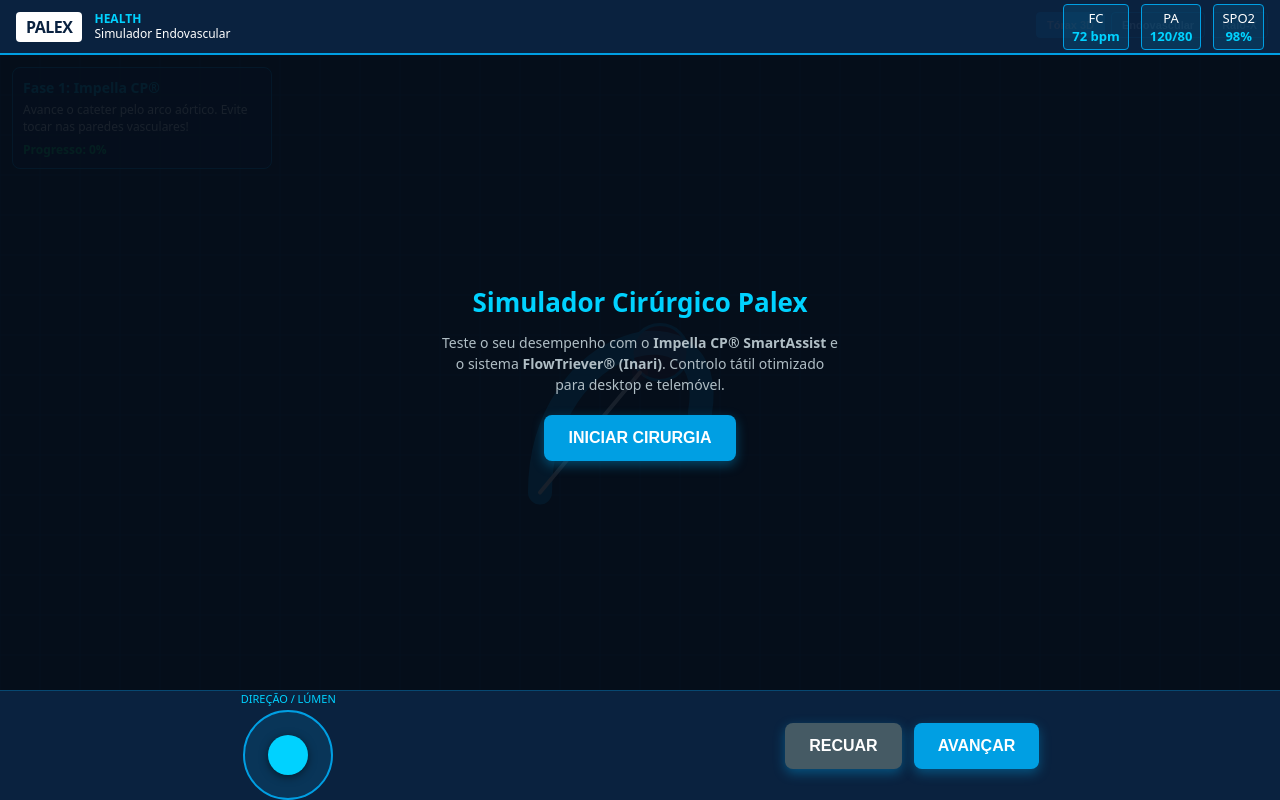
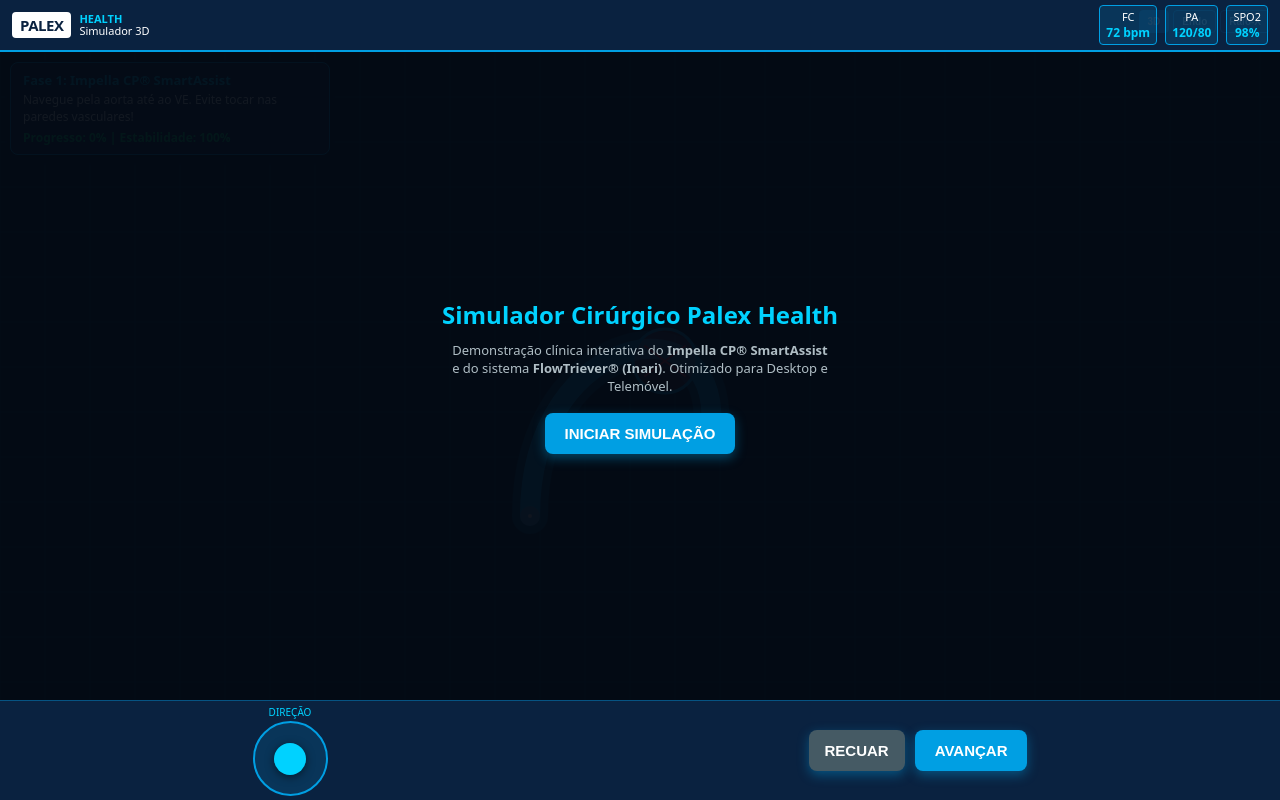
Before and after one commit to jfdacunha/paginas-web, a plain HTML site: page palex-health/index.html in a window 1280 px wide. Drawn offline with Linux system fonts and the light colour scheme.

Commit message:
Refactor styles and update UI elements in index.html

```diff
--- a/palex-health/index.html
+++ b/palex-health/index.html
@@ -11,8 +11,9 @@
             --palex-accent: #00D2FF;
             --danger: #FF334B;
             --success: #00E676;
+            --panel-bg: rgba(10, 34, 64, 0.92);
         }
-        * { box-sizing: border-box; margin: 0; padding: 0; user-select: none; }
+        * { box-sizing: border-box; margin: 0; padding: 0; user-select: none; -webkit-user-select: none; }
         body {
             background-color: var(--palex-dark);
             color: #FFFFFF;
@@ -24,49 +25,50 @@
             flex-direction: column;
         }
         header {
-            height: 55px;
-            background: rgba(10, 34, 64, 0.95);
+            height: 52px;
+            background: var(--panel-bg);
             border-bottom: 2px solid var(--palex-blue);
             display: flex;
             align-items: center;
             justify-content: space-between;
-            padding: 0 16px;
+            padding: 0 12px;
             z-index: 10;
+            flex-shrink: 0;
         }
         .brand {
             display: flex;
             align-items: center;
-            gap: 12px;
+            gap: 8px;
         }
         .logo-box {
             background: #FFF;
             color: var(--palex-dark);
             font-weight: 900;
-            padding: 4px 10px;
+            padding: 3px 8px;
             border-radius: 4px;
-            font-size: 16px;
+            font-size: 15px;
             letter-spacing: -0.5px;
         }
         .vitals {
             display: flex;
-            gap: 12px;
-            font-size: 13px;
+            gap: 8px;
+            font-size: 11px;
         }
         .vital-badge {
             background: rgba(0, 159, 227, 0.15);
             border: 1px solid var(--palex-blue);
-            padding: 4px 8px;
+            padding: 3px 6px;
             border-radius: 4px;
             display: flex;
             flex-direction: column;
             align-items: center;
         }
-        .vital-val { font-weight: bold; color: var(--palex-accent); }
+        .vital-val { font-weight: bold; color: var(--palex-accent); font-size: 12px; }
 
         #game-container {
             flex: 1;
             position: relative;
-            background: radial-gradient(circle at center, #112B4C 0%, #050E1A 100%);
+            background: radial-gradient(circle at center, #112B4C 0%, #040A14 100%);
             display: flex;
             justify-content: center;
             align-items: center;
@@ -79,55 +81,58 @@
         }
         .hud-overlay {
             position: absolute;
-            top: 12px;
-            left: 12px;
-            background: rgba(10, 34, 64, 0.85);
+            top: 10px;
+            left: 10px;
+            right: 10px;
+            background: rgba(10, 34, 64, 0.88);
             border: 1px solid var(--palex-blue);
-            padding: 10px;
+            padding: 8px 12px;
             border-radius: 8px;
             font-size: 12px;
             pointer-events: none;
-            max-width: 260px;
+            max-width: 320px;
+            box-shadow: 0 4px 12px rgba(0,0,0,0.5);
         }
-        .hud-overlay h3 { color: var(--palex-accent); margin-bottom: 4px; font-size: 14px; }
+        .hud-overlay h3 { color: var(--palex-accent); margin-bottom: 2px; font-size: 13px; }
 
         .mode-selector {
             position: absolute;
-            top: 12px;
-            right: 12px;
+            top: 10px;
+            right: 10px;
             display: flex;
-            gap: 6px;
+            gap: 4px;
             z-index: 5;
         }
         .mode-btn {
-            background: rgba(10, 34, 64, 0.8);
+            background: rgba(10, 34, 64, 0.85);
             border: 1px solid var(--palex-blue);
             color: #fff;
-            padding: 6px 10px;
+            padding: 5px 8px;
             border-radius: 4px;
-            font-size: 11px;
+            font-size: 10px;
             font-weight: bold;
             cursor: pointer;
         }
         .mode-btn.active { background: var(--palex-blue); }
 
         .controls-bar {
-            height: 110px;
-            background: rgba(10, 34, 64, 0.95);
-            border-top: 1px solid rgba(0, 159, 227, 0.3);
+            height: 100px;
+            background: var(--panel-bg);
+            border-top: 1px solid rgba(0, 159, 227, 0.4);
             display: flex;
             align-items: center;
             justify-content: space-around;
-            padding: 0 16px;
+            padding: 0 12px;
             z-index: 10;
+            flex-shrink: 0;
         }
         .btn-action {
             background: var(--palex-blue);
             color: #fff;
             border: none;
-            padding: 14px 24px;
+            padding: 12px 20px;
             border-radius: 8px;
-            font-size: 16px;
+            font-size: 15px;
             font-weight: bold;
             cursor: pointer;
             box-shadow: 0 4px 12px rgba(0,159,227,0.4);
@@ -135,8 +140,8 @@
         .btn-action:active { transform: scale(0.96); }
 
         .joystick-pad {
-            width: 90px;
-            height: 90px;
+            width: 75px;
+            height: 75px;
             background: rgba(0, 159, 227, 0.15);
             border: 2px solid var(--palex-blue);
             border-radius: 50%;
@@ -146,29 +151,28 @@
             align-items: center;
         }
         .joystick-knob {
-            width: 40px;
-            height: 40px;
+            width: 32px;
+            height: 32px;
             background: var(--palex-accent);
             border-radius: 50%;
             position: absolute;
             box-shadow: 0 2px 8px rgba(0,0,0,0.5);
-            transition: transform 0.1s ease;
         }
 
         .screen-modal {
             position: absolute;
             inset: 0;
-            background: rgba(5, 14, 26, 0.92);
+            background: rgba(4, 10, 20, 0.94);
             display: flex;
             flex-direction: column;
             justify-content: center;
             align-items: center;
             z-index: 100;
-            padding: 24px;
+            padding: 20px;
             text-align: center;
         }
-        .screen-modal h1 { color: var(--palex-accent); font-size: 26px; margin-bottom: 12px; }
-        .screen-modal p { max-width: 400px; margin-bottom: 20px; font-size: 14px; line-height: 1.5; color: #B0BEC5; }
+        .screen-modal h1 { color: var(--palex-accent); font-size: 24px; margin-bottom: 10px; }
+        .screen-modal p { max-width: 380px; margin-bottom: 18px; font-size: 13px; line-height: 1.4; color: #B0BEC5; }
     </style>
 </head>
 <body>
@@ -176,9 +180,9 @@
     <header>
         <div class="brand">
             <div class="logo-box">PALEX</div>
-            <div style="font-size: 12px; line-height: 1.2;">
+            <div style="font-size: 11px; line-height: 1.1;">
                 <strong style="color:var(--palex-accent)">HEALTH</strong><br>
-                <span>Simulador Endovascular</span>
+                <span>Simulador 3D</span>
             </div>
         </div>
         <div class="vitals">
@@ -189,37 +193,37 @@
     </header>
 
     <div class="mode-selector">
-        <button class="mode-btn active" onclick="setMode('3d')">Tórax 3D</button>
-        <button class="mode-btn" onclick="setMode('endo')">Endovascular</button>
+        <button class="mode-btn active" onclick="setMode('3d')">3D</button>
+        <button class="mode-btn" onclick="setMode('endo')">Endo</button>
         <button class="mode-btn" onclick="setMode('xray')">Raio-X</button>
     </div>
 
     <div id="game-container">
         <div class="hud-overlay">
-            <h3 id="hud-title">Fase 1: Impella CP®</h3>
-            <p id="hud-desc">Avance o cateter pelo arco aórtico. Evite tocar nas paredes vasculares!</p>
-            <div style="margin-top: 6px; font-weight: bold; color: var(--success);" id="hud-status">Progresso: 0%</div>
+            <h3 id="hud-title">Fase 1: Impella CP® SmartAssist</h3>
+            <p id="hud-desc">Navegue pela aorta até ao VE. Evite tocar nas paredes vasculares!</p>
+            <div style="margin-top: 4px; font-weight: bold; color: var(--success);" id="hud-status">Progresso: 0% | Estabilidade: 100%</div>
         </div>
 
         <canvas id="simCanvas"></canvas>
 
         <div id="startModal" class="screen-modal">
-            <h1>Simulador Cirúrgico Palex</h1>
-            <p>Teste o seu desempenho com o <strong>Impella CP® SmartAssist</strong> e o sistema <strong>FlowTriever® (Inari)</strong>. Controlo tátil otimizado para desktop e telemóvel.</p>
-            <button class="btn-action" onclick="startGame()">INICIAR CIRURGIA</button>
+            <h1>Simulador Cirúrgico Palex Health</h1>
+            <p>Demonstração clínica interativa do <strong>Impella CP® SmartAssist</strong> e do sistema <strong>FlowTriever® (Inari)</strong>. Otimizado para Desktop e Telemóvel.</p>
+            <button class="btn-action" onclick="startGame()">INICIAR SIMULAÇÃO</button>
         </div>
     </div>
 
     <div class="controls-bar">
         <div style="display:flex; flex-direction:column; align-items:center;">
-            <span style="font-size:11px; color:var(--palex-accent); margin-bottom:4px;">DIREÇÃO / LÚMEN</span>
+            <span style="font-size:10px; color:var(--palex-accent); margin-bottom:2px;">DIREÇÃO</span>
             <div class="joystick-pad" id="joyPad">
                 <div class="joystick-knob" id="joyKnob"></div>
             </div>
         </div>
-        <div style="display:flex; gap:12px;">
-            <button class="btn-action" id="btnBackward" style="background:#455A64;">RECUAR</button>
-            <button class="btn-action" id="btnForward">AVANÇAR</button>
+        <div style="display:flex; gap:10px;">
+            <button class="btn-action" id="btnBackward" style="background:#455A64; padding: 12px 16px;">RECUAR</button>
+            <button class="btn-action" id="btnForward" style="padding: 12px 20px;">AVANÇAR</button>
         </div>
     </div>
 
@@ -238,16 +242,14 @@
         window.addEventListener('resize', resize);
         resize();
 
-        let gameState = 'START'; // START, PLAYING, CONSOLE, WIN, FAIL
-        let currentDevice = 'IMPELLA'; // IMPELLA, FLOWTRIEVER
-        let cameraMode = '3d'; // 3d, endo, xray
-        let progress = 0; // 0 to 100
+        let gameState = 'START';
+        let currentDevice = 'IMPELLA';
+        let cameraMode = '3d';
+        let progress = 0;
         let stability = 100;
-        let hits = 0;
+        let valveTimer = 0;
         let valveOpen = false;
-        let valveTimer = 0;
 
-        // Control state
         let movingForward = false;
         let movingBackward = false;
         let steeringOffset = { x: 0, y: 0 };
@@ -263,7 +265,7 @@
             gameState = 'PLAYING';
         }
 
-        // Joystick interaction
+        // Joystick
         const joyPad = document.getElementById('joyPad');
         const joyKnob = document.getElementById('joyKnob');
         let joyActive = false;
@@ -275,7 +277,7 @@
             let dx = clientX - cx;
             let dy = clientY - cy;
             const dist = Math.sqrt(dx*dx + dy*dy);
-            const maxR = 30;
+            const maxR = 25;
             if (dist > maxR) {
                 dx = (dx / dist) * maxR;
                 dy = (dy / dist) * maxR;
@@ -294,7 +296,6 @@
         document.getElementById('btnBackward').addEventListener('pointerdown', () => { movingBackward = true; });
         document.getElementById('btnBackward').addEventListener('pointerup', () => { movingBackward = false; });
 
-        // Game Loop
         let lastTime = performance.now();
         function loop(timestamp) {
             const dt = (timestamp - lastTime) / 1000;
@@ -302,139 +303,197 @@
 
             update(dt);
             render();
-
             requestAnimationFrame(loop);
         }
 
         function update(dt) {
             if (gameState !== 'PLAYING') return;
 
-            // Valve timing cycle (~45 BPM = 1.33s per cycle)
             valveTimer += dt;
             if (valveTimer > 1.33) valveTimer = 0;
-            valveOpen = (valveTimer > 0.3 && valveTimer < 1.0); // Wide open window
+            valveOpen = (valveTimer > 0.35 && valveTimer < 0.95);
 
-            // Movement
-            if (progress < 88) {
-                if (movingForward) progress += dt * 15;
-                if (movingBackward) progress -= dt * 20;
-                progress = Math.max(0, Math.min(88, progress));
+            if (progress < 85) {
+                if (movingForward) progress += dt * 14;
+                if (movingBackward) progress -= dt * 18;
+                progress = Math.max(0, Math.min(85, progress));
 
-                // Check wall collision based on steering offset
-                if (Math.abs(steeringOffset.x) > 0.7 || Math.abs(steeringOffset.y) > 0.7) {
-                    stability -= dt * 15;
-                    hits++;
+                if (Math.abs(steeringOffset.x) > 0.65 || Math.abs(steeringOffset.y) > 0.65) {
+                    stability -= dt * 12;
                     if (stability <= 0) {
+                        stability = 0;
                         gameState = 'FAIL';
+                        showFailModal();
                     }
                 }
             } else {
-                // Auto lock at target
                 gameState = 'CONSOLE';
-                showConsoleModal();
+                if (currentDevice === 'IMPELLA') showImpellaConsole();
+                else showFlowTrieverConsole();
             }
 
-            // HUD update
             document.getElementById('hud-status').innerText = `Progresso: ${Math.round(progress)}% | Estabilidade: ${Math.round(stability)}%`;
         }
 
-        function showConsoleModal() {
+        function showFailModal() {
+            const modal = document.createElement('div');
+            modal.id = 'failModal';
+            modal.className = 'screen-modal';
+            modal.innerHTML = `
+                <h1 style="color:var(--danger)">Estabilidade Crítica</h1>
+                <p>O contacto excessivo com a parede vascular causou instabilidade hemodinâmica.</p>
+                <button class="btn-action" onclick="location.reload()">TENTAR NOVAMENTE</button>
+            `;
+            document.getElementById('game-container').appendChild(modal);
+        }
+
+        function showImpellaConsole() {
             if (document.getElementById('consoleModal')) return;
             const modal = document.createElement('div');
             modal.id = 'consoleModal';
             modal.className = 'screen-modal';
             modal.innerHTML = `
-                <h1>Consola SmartAssist® Ativa</h1>
-                <p>Cateter posicionado com sucesso no Ventrículo Esquerdo. Selecione o nível de suporte P-8 para otimizar o débito cardíaco.</p>
-                <div style="display:flex; gap:10px; margin-bottom:20px;">
-                    <button class="mode-btn" onclick="setPower('P-4')">P-4</button>
-                    <button class="mode-btn" onclick="setPower('P-6')">P-6</button>
-                    <button class="mode-btn active" onclick="setPower('P-8')">P-8 (Ideal)</button>
-                    <button class="mode-btn" onclick="setPower('P-9')">P-9</button>
+                <h1>Consola SmartAssist®</h1>
+                <p>Posicionado no Ventrículo Esquerdo. Ajuste o nível de suporte P-8 para otimizar o débito cardíaco.</p>
+                <div style="display:flex; gap:8px; margin-bottom:18px;">
+                    <button class="mode-btn" onclick="selectP('P-4')" style="padding:10px 14px;">P-4</button>
+                    <button class="mode-btn" onclick="selectP('P-6')" style="padding:10px 14px;">P-6</button>
+                    <button class="mode-btn active" id="p8btn" onclick="selectP('P-8')" style="padding:10px 14px;">P-8 (Ideal)</button>
+                    <button class="mode-btn" onclick="selectP('P-9')" style="padding:10px 14px;">P-9</button>
                 </div>
-                <button class="btn-action" onclick="finishImpella()">CONFIRMAR SUPORTE</button>
+                <button class="btn-action" onclick="nextPhase()">INICIAR FLOWTRIEVER®</button>
             `;
             document.getElementById('game-container').appendChild(modal);
         }
 
-        window.setPower = function(p) {
+        window.selectP = function(lvl) {
             document.querySelectorAll('#consoleModal .mode-btn').forEach(b => b.classList.remove('active'));
             event.target.classList.add('active');
-        };
+        }
 
-        window.finishImpella = function() {
+        window.nextPhase = function() {
             document.getElementById('consoleModal').remove();
             currentDevice = 'FLOWTRIEVER';
             progress = 0;
             stability = 100;
             document.getElementById('hud-title').innerText = 'Fase 2: FlowTriever® (Inari)';
-            document.getElementById('hud-desc').innerText = 'Avance para a artéria pulmonar e expanda os discos de nitinol.';
+            document.getElementById('hud-desc').innerText = 'Avance para a artéria pulmonar e aspire o trombo com os discos de nitinol.';
             gameState = 'PLAYING';
-        };
+        }
+
+        function showFlowTrieverConsole() {
+            if (document.getElementById('consoleModal')) return;
+            const modal = document.createElement('div');
+            modal.id = 'consoleModal';
+            modal.className = 'screen-modal';
+            modal.innerHTML = `
+                <h1>Sistema FlowTriever®</h1>
+                <p>Discos de nitinol expandidos com sucesso. Acione a seringa de vácuo de 60cc para extração do trombo.</p>
+                <button class="btn-action" onclick="victory()">CONCLUIR PROCEDIMENTO</button>
+            `;
+            document.getElementById('game-container').appendChild(modal);
+        }
+
+        window.victory = function() {
+            document.getElementById('consoleModal').remove();
+            const modal = document.createElement('div');
+            modal.className = 'screen-modal';
+            modal.innerHTML = `
+                <h1 style="color:var(--success)">Procedimento Bem-Sucedido!</h1>
+                <p>Suporte hemodinâmico com Impella CP® e trombectomia FlowTriever® executados com sucesso perfeito.</p>
+                <button class="btn-action" onclick="location.reload()">NOVA CIRURGIA</button>
+            `;
+            document.getElementById('game-container').appendChild(modal);
+        }
 
         function render() {
             ctx.clearRect(0, 0, width, height);
 
-            // Background grid / X-Ray / 3D Torso simulation
+            // Background theme based on mode
             if (cameraMode === 'xray') {
-                ctx.fillStyle = '#050E1A';
+                ctx.fillStyle = '#030D1A';
                 ctx.fillRect(0, 0, width, height);
-                ctx.strokeStyle = 'rgba(0, 210, 255, 0.15)';
+                ctx.strokeStyle = 'rgba(0, 210, 255, 0.12)';
             } else if (cameraMode === 'endo') {
-                ctx.fillStyle = '#1A0505';
+                ctx.fillStyle = '#1C0608';
                 ctx.fillRect(0, 0, width, height);
-                ctx.strokeStyle = 'rgba(255, 51, 75, 0.2)';
+                ctx.strokeStyle = 'rgba(255, 51, 75, 0.15)';
             } else {
-                ctx.fillStyle = '#081628';
+                ctx.fillStyle = '#071526';
                 ctx.fillRect(0, 0, width, height);
-                ctx.strokeStyle = 'rgba(0, 159, 227, 0.2)';
+                ctx.strokeStyle = 'rgba(0, 159, 227, 0.12)';
             }
 
-            // Draw grid lines
+            // Grid lines
             ctx.lineWidth = 1;
-            for (let x = 0; x < width; x += 40) {
+            for (let x = 0; x < width; x += 45) {
                 ctx.beginPath(); ctx.moveTo(x, 0); ctx.lineTo(x, height); ctx.stroke();
             }
-            for (let y = 0; y < height; y += 40) {
+            for (let y = 0; y < height; y += 45) {
                 ctx.beginPath(); ctx.moveTo(0, y); ctx.lineTo(width, y); ctx.stroke();
             }
 
-            // Draw Heart & Aorta S-Curve
             const cx = width / 2;
-            const cy = height / 2;
+            const cy = height / 2 + 10;
 
+            // Realistic 3D Torso / Heart Silhouette & Aorta S-Curve
+            ctx.beginPath();
+            ctx.strokeStyle = cameraMode === 'xray' ? 'rgba(0,210,255,0.4)' : 'rgba(0,159,227,0.3)';
+            ctx.lineWidth = 36;
+            ctx.lineCap = 'round';
+            ctx.lineJoin = 'round';
+            ctx.moveTo(cx - 110, cy + 130);
+            ctx.bezierCurveTo(cx - 110, cy - 60, cx + 90, cy - 90, cx + 70, cy + 50);
+            ctx.stroke();
+
+            // Inner lumen vessel core
             ctx.beginPath();
             ctx.strokeStyle = cameraMode === 'xray' ? '#00D2FF' : '#009FE3';
-            ctx.lineWidth = 24;
-            ctx.lineCap = 'round';
-            ctx.lineJoin = 'round';
-            ctx.moveTo(cx - 100, cy + 120);
-            ctx.bezierCurveTo(cx - 100, cy - 40, cx + 80, cy - 80, cx + 60, cy + 40);
+            ctx.lineWidth = 20;
+            ctx.moveTo(cx - 110, cy + 130);
+            ctx.bezierCurveTo(cx - 110, cy - 60, cx + 90, cy - 90, cx + 70, cy + 50);
             ctx.stroke();
 
-            // Draw Valve Indicator
+            // Valve structure with dynamic opening
+            const vx = cx + 25;
+            const vy = cy - 25;
             ctx.beginPath();
-            ctx.arc(cx + 20, cy - 20, 28, 0, Math.PI * 2);
-            ctx.fillStyle = valveOpen ? 'rgba(0, 230, 118, 0.25)' : 'rgba(255, 51, 75, 0.25)';
+            ctx.arc(vx, vy, 32, 0, Math.PI * 2);
+            ctx.fillStyle = valveOpen ? 'rgba(0, 230, 118, 0.2)' : 'rgba(255, 51, 75, 0.25)';
             ctx.fill();
             ctx.strokeStyle = valveOpen ? 'var(--success)' : 'var(--danger)';
             ctx.lineWidth = 3;
             ctx.stroke();
 
-            // Draw Cateter / Dispositivo
-            const catheterLengthFactor = progress / 88;
+            // Valve leaflets graphic representation
+            if (!valveOpen) {
+                ctx.beginPath();
+                ctx.moveTo(vx - 20, vy - 15); ctx.lineTo(vx, vy); ctx.lineTo(vx - 20, vy + 15);
+                ctx.moveTo(vx + 20, vy - 15); ctx.lineTo(vx, vy); ctx.lineTo(vx + 20, vy + 15);
+                ctx.strokeStyle = '#FF334B'; ctx.lineWidth = 2; ctx.stroke();
+            }
+
+            // Catheter position calculation along S-curve
+            const t = progress / 85;
+            const catX = (1-t)*(cx - 110) + t*(cx + 70) + steeringOffset.x * 18;
+            const catY = (1-t)*(cy + 130) + t*(cy + 50) + steeringOffset.y * 18;
+
+            // Catheter line from entry point
             ctx.beginPath();
             ctx.strokeStyle = '#FFFFFF';
             ctx.lineWidth = 4;
-            ctx.moveTo(cx - 100, cy + 120 + steeringOffset.y * 15);
-            ctx.lineTo(cx + (catheterLengthFactor * 120) + steeringOffset.x * 15, cy + (catheterLengthFactor * -40));
+            ctx.moveTo(cx - 110, cy + 130);
+            ctx.lineTo(catX, catY);
             ctx.stroke();
 
-            // Tip indicator
+            // Device tip (Impella / FlowTriever)
             ctx.beginPath();
-            ctx.arc(cx + (catheterLengthFactor * 120) + steeringOffset.x * 15, cy + (catheterLengthFactor * -40), 8, 0, Math.PI*2);
+            ctx.arc(catX, catY, currentDevice === 'IMPELLA' ? 10 : 12, 0, Math.PI * 2);
             ctx.fillStyle = currentDevice === 'IMPELLA' ? 'var(--palex-accent)' : '#FFD700';
+            ctx.shadowColor = currentDevice === 'IMPELLA' ? '#00D2FF' : '#FFD700';
+            ctx.shadowBlur = 12;
             ctx.fill();
+            ctx.shadowBlur = 0; // reset
         }
 
         requestAnimationFrame(loop);
```
